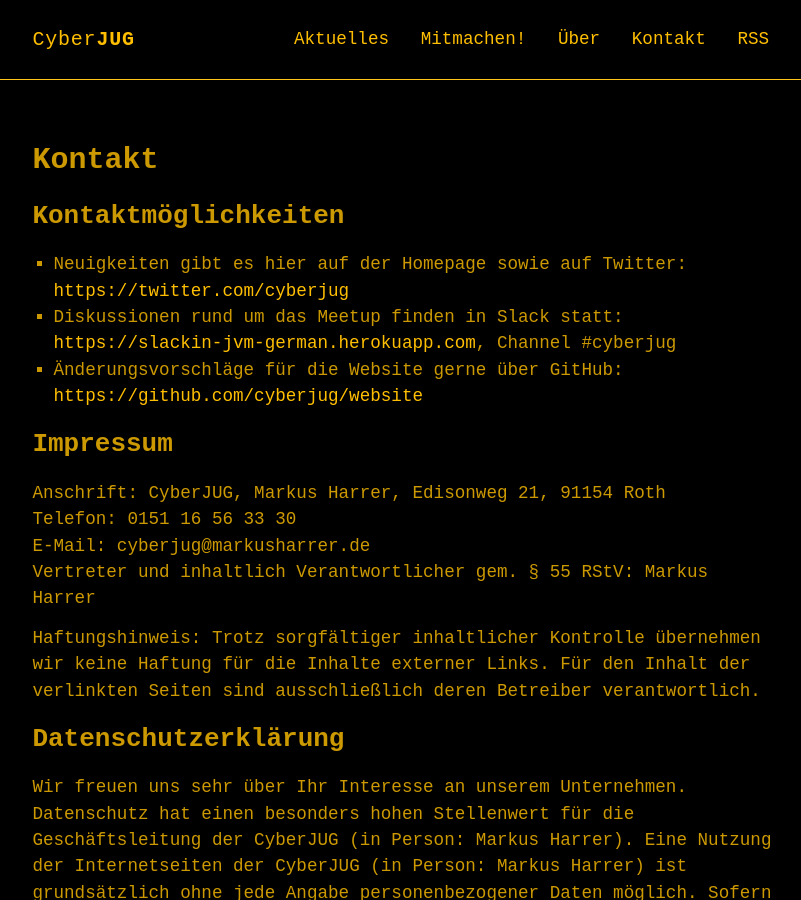
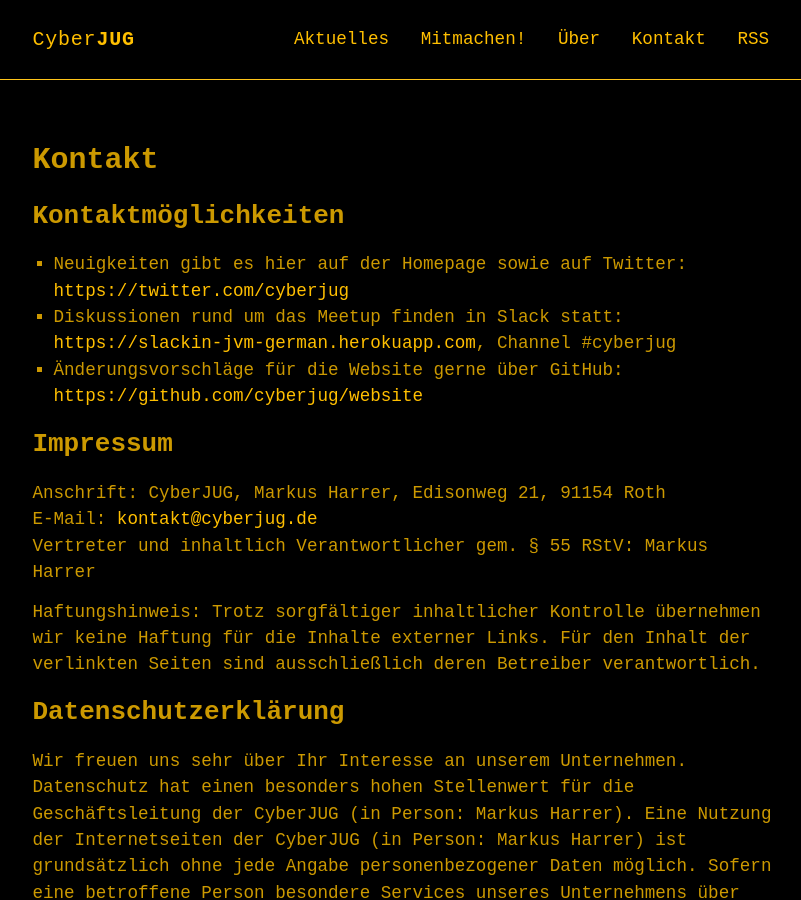
Before and after one commit to cyberjug/website, a Jekyll site: the page built from docs/kontakt.md, in a window 1280 px wide and 900 px high. Shown: the whole window, without its empty margins (234-1035 px from the left). Built offline with Jekyll 4.4.1, drawn with Linux system fonts in a browser that asks for light colours; some web fonts are replaced; some of the changed text lies outside the part shown.

Commit message:
minor adjustments

```diff
--- a/docs/kontakt.md
+++ b/docs/kontakt.md
@@ -14,8 +14,7 @@
 ## Impressum
 
 Anschrift: CyberJUG, Markus Harrer, Edisonweg 21, 91154 Roth
-Telefon: 0151 16 56 33 30
-E-Mail: cyberjug@markusharrer.de
+E-Mail: <a href="mailto:kontakt@cyberjug.de">kontakt@cyberjug.de</a>
 Vertreter und inhaltlich Verantwortlicher gem. § 55 RStV: Markus Harrer
 
 Haftungshinweis: Trotz sorgfältiger inhaltlicher Kontrolle übernehmen wir keine Haftung für die Inhalte externer Links. Für den Inhalt der verlinkten Seiten sind ausschließlich deren Betreiber verantwortlich.
@@ -80,9 +79,7 @@
 
 Deutschland
 
-Tel.: 015116563330
-
-E-Mail: cyberjug@markusharrer.de
+E-Mail: <a href="mailto:kontakt@cyberjug.de">kontakt@cyberjug.de</a>
 
 Website: www.cyberjug.de
 3. Erfassung von allgemeinen Daten und Informationen
```
Also changed, not shown: docs/_news/2019-11-11-jvminit.md (+1 -1 lines), docs/_posts/2019-11-11-jvminit.md (+1 -1 lines), docs/mitmachen.md (+1 -1 lines).
